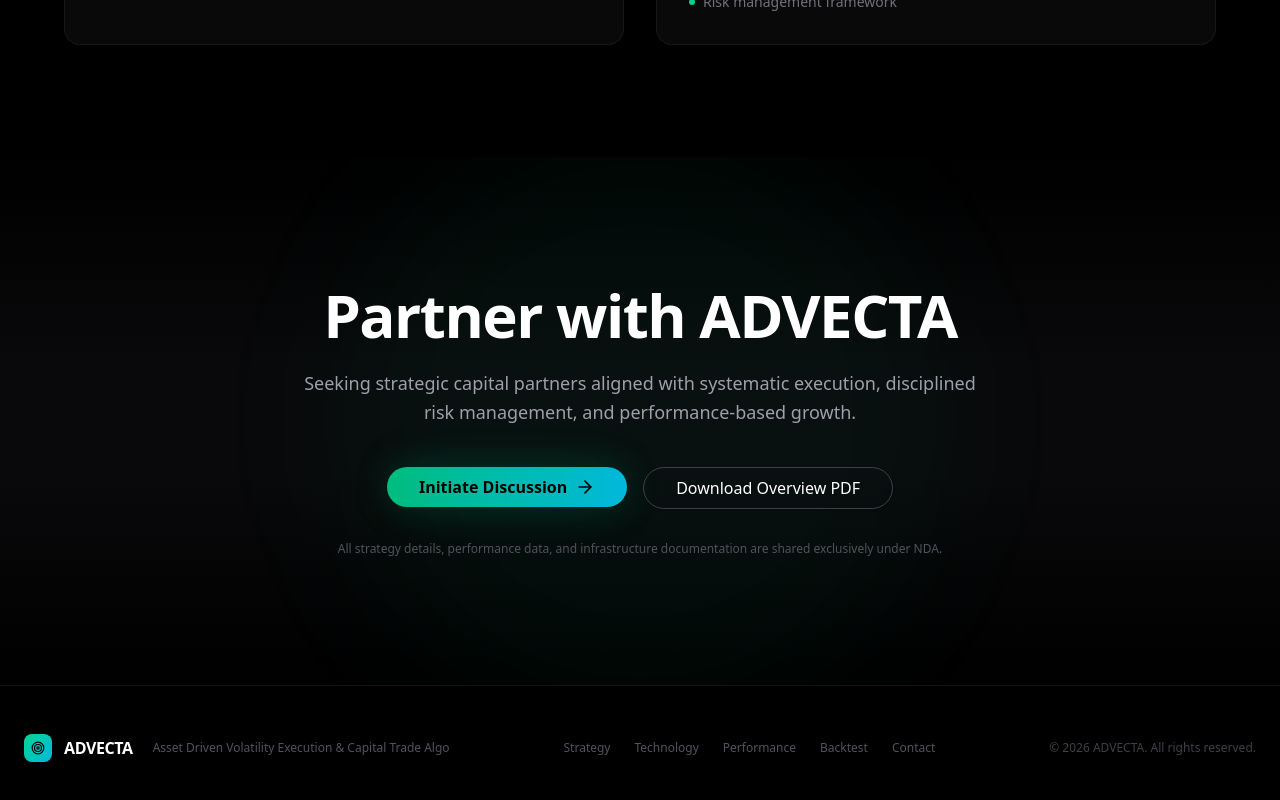
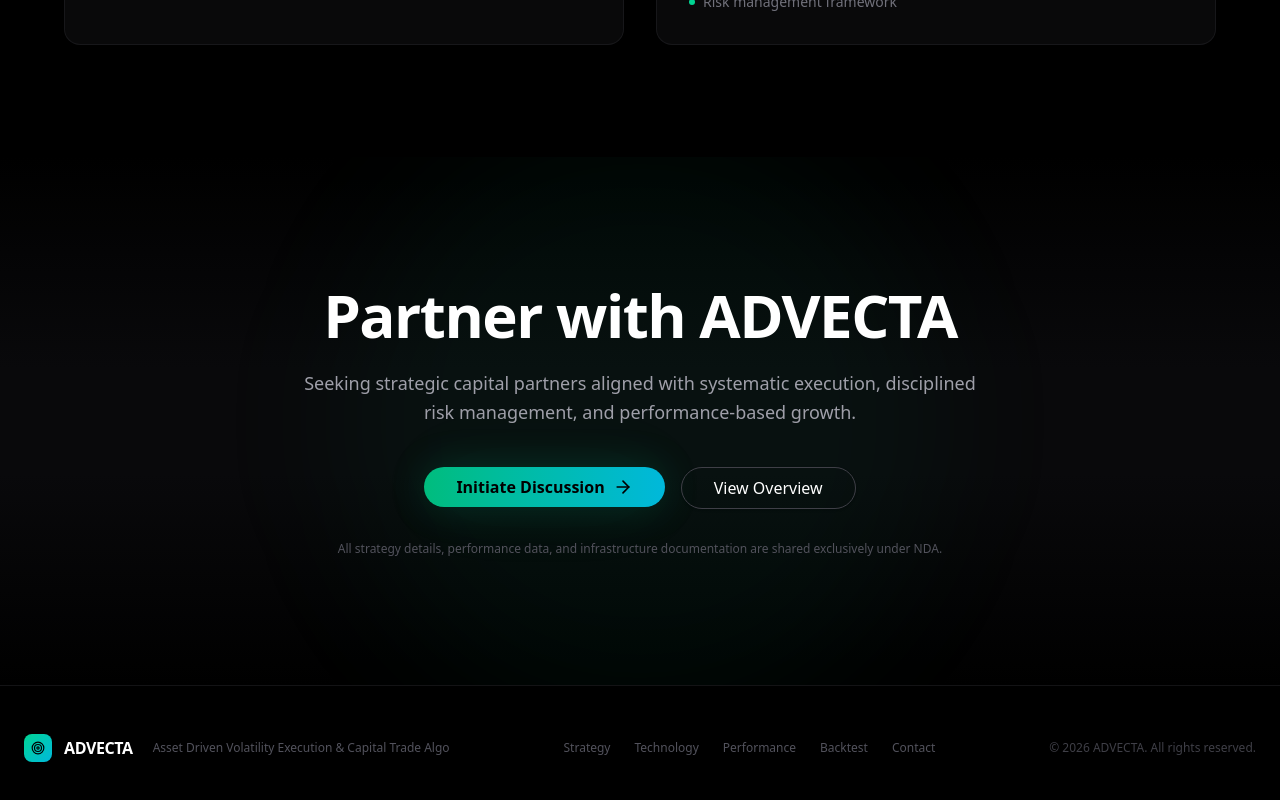
Before and after one commit to danieleduardofajardof/advecta_live, a Next.js app: page / in a window 1280 px wide. Shown: the part 9514-10314 px from the top of the page. Built offline with nearby package versions, Linux system fonts and the light colour scheme.

Commit message:
fix: wire up CTA buttons - email + deck overview

```diff
--- a/src/components/advecta-website.tsx
+++ b/src/components/advecta-website.tsx
@@ -655,10 +655,14 @@ export default function AdvectaWebsite() {
             Seeking strategic capital partners aligned with systematic execution, disciplined risk management, and performance-based growth.
           </motion.p>
           <motion.div variants={fadeUp} custom={2} className="mt-10 flex flex-wrap justify-center gap-4">
-            <Button className="rounded-full px-8 py-5 text-base bg-gradient-to-r from-emerald-500 to-cyan-500 text-black font-semibold hover:from-emerald-400 hover:to-cyan-400 glow-accent">
-              Initiate Discussion <ArrowRight className="ml-2 w-5 h-5" />
-            </Button>
-            <Button variant="outline" className="rounded-full px-8 py-5 text-base">Download Overview PDF</Button>
+            <a href="mailto:invest@advecta.live">
+              <Button className="rounded-full px-8 py-5 text-base bg-gradient-to-r from-emerald-500 to-cyan-500 text-black font-semibold hover:from-emerald-400 hover:to-cyan-400 glow-accent">
+                Initiate Discussion <ArrowRight className="ml-2 w-5 h-5" />
+              </Button>
+            </a>
+            <a href="/deck.html" target="_blank" rel="noopener noreferrer">
+              <Button variant="outline" className="rounded-full px-8 py-5 text-base">View Overview</Button>
+            </a>
           </motion.div>
           <motion.p variants={fadeUp} custom={3} className="mt-8 text-xs text-zinc-600">
             All strategy details, performance data, and infrastructure documentation are shared exclusively under NDA.
```
